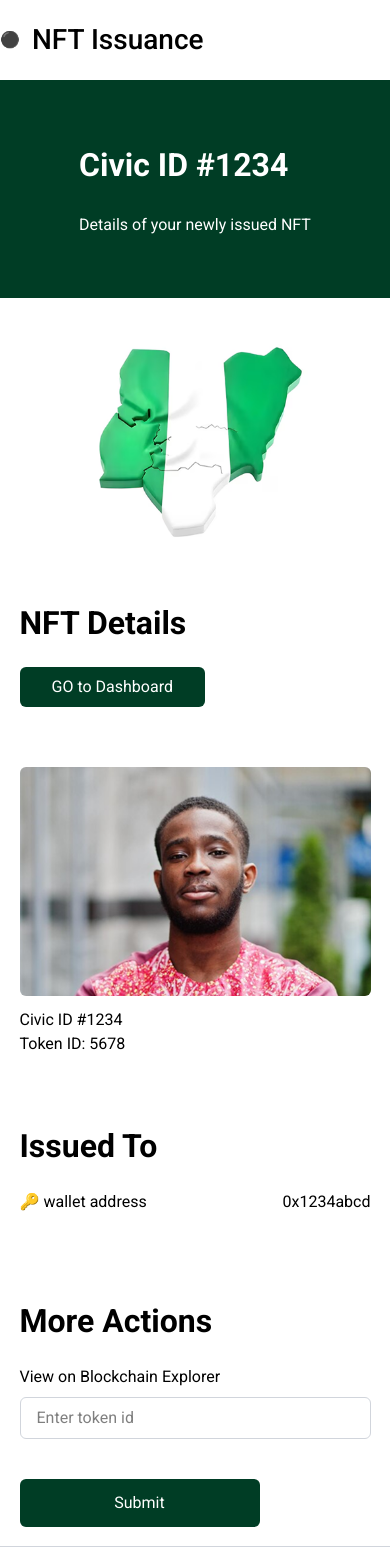
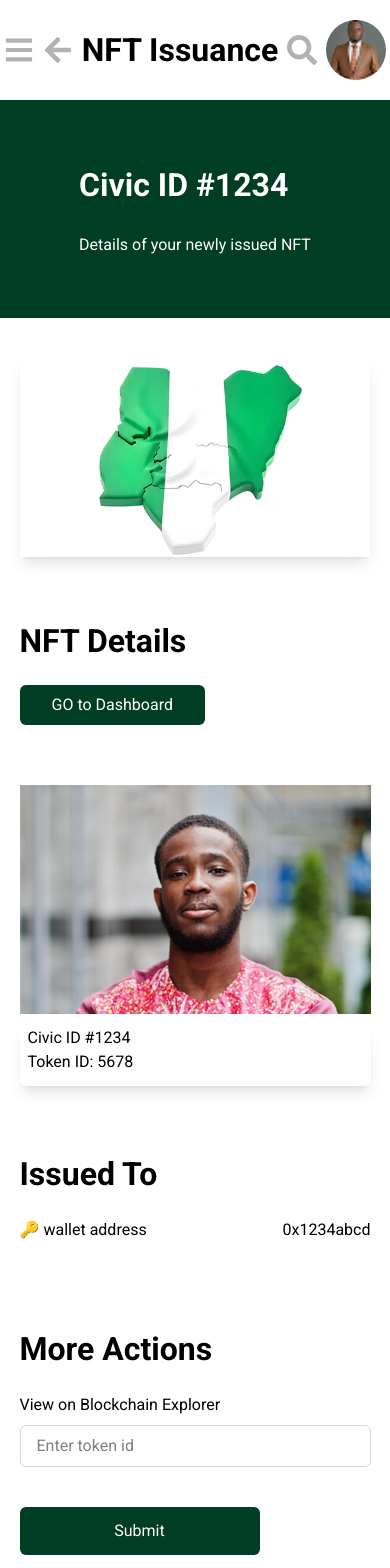
Before and after one commit to Mmeso1/CivicLink, a React (Vite) app: page /nftIssuance in a window 390 px wide. Shown: the top 1568 px of the page. Built offline with nearby package versions, Linux system fonts and the light colour scheme.

Commit message:
fixed nft issuance responsiveness

```diff
--- a/src/index.css
+++ b/src/index.css
@@ -10,6 +10,12 @@
   --color-yellow: rgba(236, 201, 75, 1);
   --color-red: rgba(245, 101, 101, 1);
   --color-gray: rgba(10, 9, 9, 0.5);
+  --color-gray-nft: rgba(178, 178, 178, 1);
+}
+
+button:hover {
+  background-color: green;
+  color: white;
 }
 
 .open-sans {
--- a/src/pages/homePage.tsx
+++ b/src/pages/homePage.tsx
@@ -125,7 +125,7 @@ function HomePage() {
           <div className="flex items-center">
             <img
               className="rounded-full mr-3"
-              src="/public/user image.png"
+              src="/user image.png"
               alt="Image of the user"
             />
             <p className="text-3xl">
--- a/src/pages/nftIssuance.tsx
+++ b/src/pages/nftIssuance.tsx
@@ -1,9 +1,120 @@
+import { useState } from "react";
+import { FaArrowLeft, FaBars, FaSearch } from "react-icons/fa";
+import { Link } from "react-router-dom";
+
 function NftIssuance() {
+  const [toggle, setToggle] = useState(false);
+
+  const handleToggle = () => {
+    setToggle((prevState) => !prevState);
+  };
   return (
     <section className="font-[Roboto]">
-      <header className="h-[80px] container mx-auto flex items-center ">
-        <p>⚫</p>
-        <p className="ml-3 text-[28px] font-[500]">NFT Issuance</p>
+      <header className="h-[100px] justify-between px-6 hidden container mx-auto md:flex items-center ">
+        {/* Header for large screens */}
+        <div className="flex items-center">
+          <p>⚫</p>
+          <p className="ml-3 text-[28px] font-[500]">NFT Issuance</p>
+        </div>
+        <div className="text-home">
+          <ul className="flex gap-8">
+            <li>
+              <Link className="hover:font-bold hover:text-gray-nft" to="">
+                Account
+              </Link>
+            </li>
+            <li>
+              <Link className="hover:font-bold hover:text-gray-nft" to="">
+                Dashboard
+              </Link>
+            </li>
+
+            <li>
+              <Link className="hover:font-bold hover:text-gray-nft" to="">
+                Activity
+              </Link>
+            </li>
+            <li>
+              <Link className="hover:font-bold hover:text-gray-nft" to="">
+                Settings
+              </Link>
+            </li>
+          </ul>
+        </div>
+      </header>
+
+      {toggle && (
+        // Small screen menu
+        <div className="w-[370px] font-[Open Sans] md:hidden bg-home text-white absolute h-[900px] rounded-br-3xl z-50">
+          <p
+            onClick={handleToggle}
+            className=" cursor-pointer text-5xl absolute top-5 right-5"
+          >
+            X
+          </p>
+          <ul className="flex flex-col ml-24 text-2xl gap-[60px]">
+            <li className="mt-10">
+              <h1 className="text-[2rem]">
+                <span className="text-green-300">Civic</span>Link
+              </h1>
+            </li>
+            <li>
+              <Link className="hover:cursor-pointer hover:text-gray-500" to="#">
+                Account
+              </Link>
+            </li>
+            <li>
+              <Link className="hover:cursor-pointer hover:text-gray-500" to="#">
+                Dashboard
+              </Link>
+            </li>
+            <li>
+              <Link className="hover:cursor-pointer hover:text-gray-500" to="#">
+                My Civic Identity
+              </Link>
+            </li>
+            <li>
+              <Link className="hover:cursor-pointer hover:text-gray-500" to="#">
+                Activity
+              </Link>
+            </li>
+            <li>
+              <Link className="hover:cursor-pointer hover:text-gray-500" to="#">
+                Settings
+              </Link>
+            </li>
+            <li>
+              <Link className="hover:cursor-pointer hover:text-gray-500" to="#">
+                Volunteer
+              </Link>
+            </li>
+            <li>
+              <Link className="hover:cursor-pointer hover:text-gray-500" to="#">
+                Help Center
+              </Link>
+            </li>
+          </ul>
+        </div>
+      )}
+
+      <header className="h-[100px] flex justify-around container  items-center md:hidden">
+        {/* Header for small to medium screens */}
+
+        <FaBars
+          onClick={handleToggle}
+          className="text-3xl hover:text-home cursor-pointer text-gray-nft"
+        />
+
+        <FaArrowLeft className="text-3xl hover:text-home cursor-pointer text-gray-nft" />
+
+        <p className="font-bold text-[2rem]">NFT Issuance</p>
+
+        <FaSearch className="text-3xl hover:text-home cursor-pointer text-gray-nft" />
+        <img
+          src="/user image.png"
+          className="rounded-full h-15"
+          alt="user image"
+        />
       </header>
 
       <section className="bg-home text-white h-[218px] flex flex-col items-center gap-[60px] justify-center">
@@ -14,19 +125,17 @@ function NftIssuance() {
       </section>
 
       <section className="min-h-[720px] w-[90%] mx-auto md:mt-0 mt-10 flex flex-col md:flex-row items-center justify-center gap-x-7">
-        <img src="/map-flag.png" alt="Flag of Nigeria" />
+        <img className="shadow-lg" src="/map-flag.png" alt="Flag of Nigeria" />
         <div className="mt-15 md:mt-0">
           <p className="font-bold text-[2rem]">NFT Details</p>
           <button className="text-white mt-5 mb-15 bg-home py-2 px-8 rounded-[6px]">
             GO to Dashboard
           </button>
-          <img
-            src="/nft-register.png"
-            className="rounded-[6px]"
-            alt="Flag of Nigeria"
-          />
-          <p className="mt-3 font-[Open Sans]">Civic ID #1234</p>
-          <p className="font-[Open Sans]">Token ID: 5678</p>
+          <img src="/nft-register.png" className="" alt="Flag of Nigeria" />
+          <div className="shadow-lg px-2 pb-3 rounded-[6px]">
+            <p className="mt-3 font-[Open Sans]">Civic ID #1234</p>
+            <p className="font-[Open Sans]">Token ID: 5678</p>
+          </div>
         </div>
       </section>
 
```
